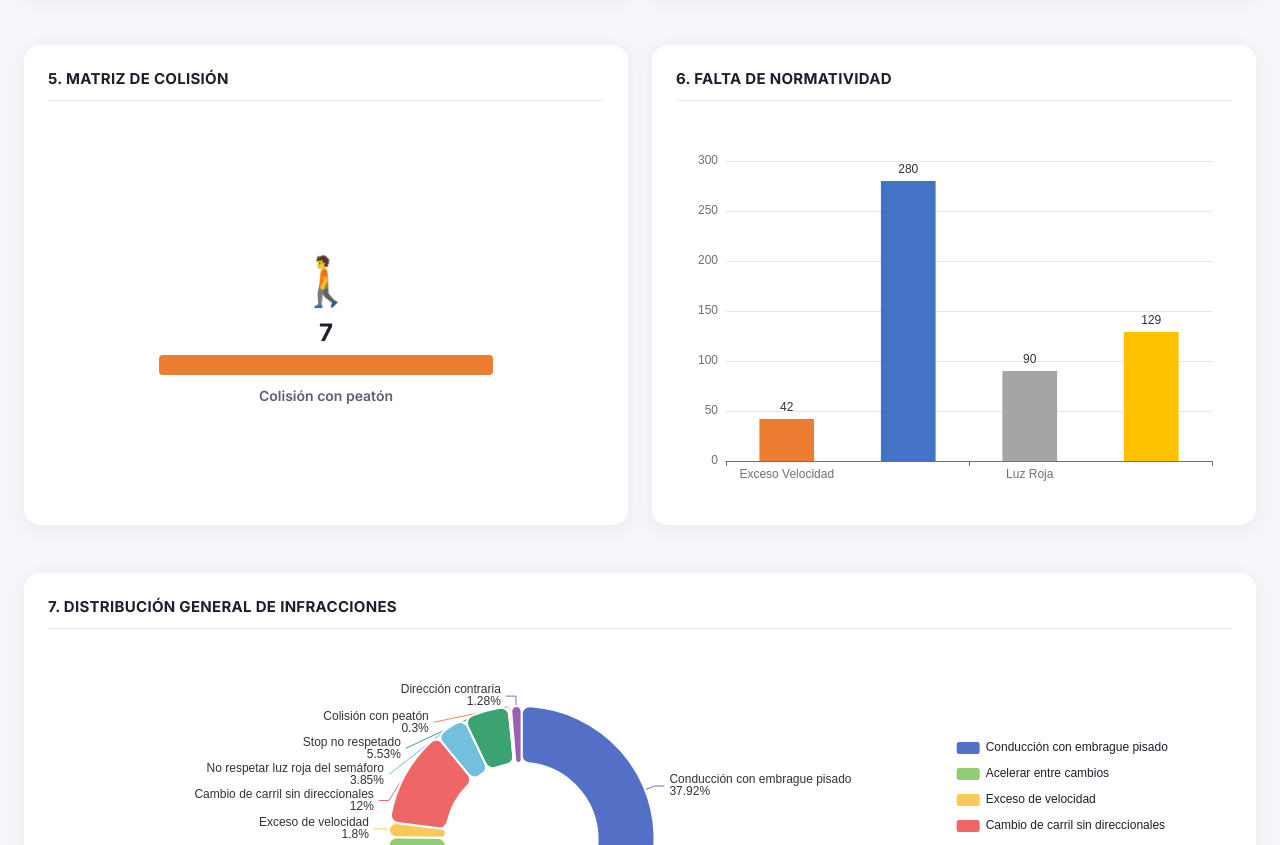
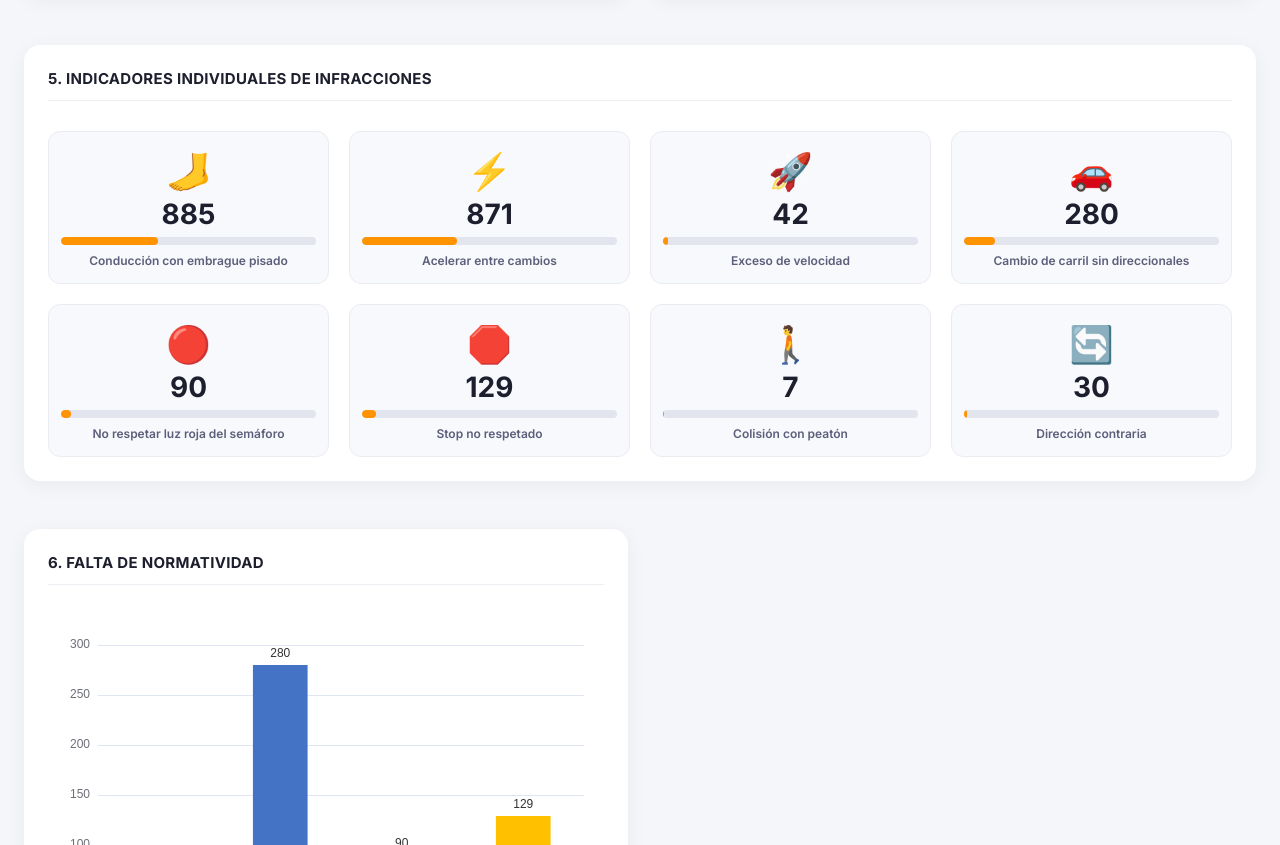
Before and after one commit to TeamDeveloperInnovatechVR/InnovacionAnaliticaSimulador, a plain HTML site: page index.html in a window 1280 px wide. Shown: the part 1369-2214 px from the top of the page. Drawn offline with nearby package versions, Linux system fonts and the light colour scheme.

Commit message:
Ajustado

```diff
--- a/index.html
+++ b/index.html
@@ -1,15 +1,16 @@
 <!DOCTYPE html>
 <html lang="es">
 <head>
-    <meta charset="UTF-8">
-    <meta name="viewport" content="width=device-width, initial-scale=1.0">
+    <meta charset="UTF-8" />
+    <meta name="viewport" content="width=device-width, initial-scale=1.0" />
     <title>Dashboard · Analitica Simuladores</title>
 
-    <script src="https://cdn.jsdelivr.net/npm/echarts/dist/echarts.min.js"></script>
+    <script src="https://cdn.jsdelivr.net/npm/echarts/dist/echarts.min.js">
+    </script>
 
-    <link rel="preconnect" href="https://fonts.googleapis.com">
-    <link rel="preconnect" href="https://fonts.gstatic.com" crossorigin>
-    <link href="https://fonts.googleapis.com/css2?family=Inter:wght@400;500;600;700&display=swap" rel="stylesheet">
+    <link rel="preconnect" href="https://fonts.googleapis.com" />
+    <link rel="preconnect" href="https://fonts.gstatic.com" crossorigin />
+    <link href="https://fonts.googleapis.com/css2?family=Inter:wght@400;500;600;700&display=swap" rel="stylesheet" />
 
     <style>
         /* ===== ESTILOS BASE Y VARIABLES ===== */
@@ -284,51 +285,69 @@
             color: #1E1F2E;
         }
 
-        /* ===== BLOQUE 5: DISEÑO COLISIONES CON ICONOS ===== */
-        .colisiones-ui-grid {
+        /* ===== NUEVA SECCIÓN DE INDICADORES INDIVIDUALES ===== */
+        .indicadores-grid {
             display: grid;
-            grid-template-columns: 1fr;
-            gap: 16px;
-            height: calc(100% - 40px);
-            align-items: center;
-            padding-top: 20px;
+            grid-template-columns: repeat(4, 1fr);
+            gap: 20px;
+            padding-top: 10px;
         }
 
-        .colisiones-column {
-            display: flex;
-            flex-direction: column;
-            align-items: center;
-            height: 100%;
-            justify-content: center;
+        .indicador-item {
+            background: #F8F9FC;
+            border-radius: 12px;
+            padding: 18px 12px 14px;
+            text-align: center;
+            border: 1px solid #EAECF2;
+            transition: box-shadow 0.2s;
         }
 
-        .colisiones-icon {
-            font-size: 48px;
+        .indicador-item:hover {
+            box-shadow: 0 4px 12px rgba(0, 0, 0, 0.06);
+        }
+
+        .indicador-icon {
+            font-size: 36px;
+            line-height: 1.2;
+            margin-bottom: 4px;
+        }
+
+        .indicador-valor {
+            font-size: 28px;
+            font-weight: 700;
+            color: #1E1F2E;
+            margin-bottom: 6px;
+        }
+
+        .indicador-bar-container {
+            width: 100%;
+            height: 8px;
+            background: #E2E4EE;
+            border-radius: 4px;
+            overflow: hidden;
             margin-bottom: 8px;
         }
 
-        .colisiones-bar-val {
-            font-weight: 700;
-            font-size: 24px;
-            margin-bottom: 8px;
+        .indicador-bar {
+            height: 100%;
+            border-radius: 4px;
+            background: var(--orange-primary);
+            transition: width 0.4s ease;
         }
 
-        .colisiones-bar {
-            width: 60%;
-            border-radius: 4px;
-            min-height: 16px;
-            transition: width 0.5s ease;
+        .indicador-label {
+            font-size: 12px;
+            font-weight: 600;
+            color: var(--bluegray-dark);
+            line-height: 1.3;
         }
 
-        .colisiones-label {
-            font-size: 14px;
-            font-weight: 600;
-            color: var(--bluegray-dark);
-            text-align: center;
-            margin-top: 12px;
-        }
+        /* ===== BLOQUE 5: COLISIONES (ya no se usa, se reemplazó por indicadores) ===== */
+        /* se mantiene por si acaso, pero no se usa */
 
-        /* ===== TARJETA DE PASTEL (ocupa ambas columnas) ===== */
+        /* ===== BLOQUE 6: NORMATIVIDAD ===== */
+
+        /* ===== TARJETA DE PASTEL ===== */
         .card-full-width {
             grid-column: 1 / -1;
         }
@@ -362,6 +381,15 @@
             }
             .card-full-width {
                 grid-column: 1;
+            }
+            .indicadores-grid {
+                grid-template-columns: repeat(2, 1fr);
+            }
+        }
+
+        @media (max-width: 600px) {
+            .indicadores-grid {
+                grid-template-columns: 1fr;
             }
         }
     </style>
@@ -441,17 +469,13 @@
                 </div>
             </div>
 
-            <div class="card">
+            <!-- ===== NUEVA TARJETA CON 8 INDICADORES INDIVIDUALES ===== -->
+            <div class="card card-full-width">
                 <div class="card-header">
-                    <h3>5. Matriz de colisión</h3>
+                    <h3>5. Indicadores individuales de infracciones</h3>
                 </div>
-                <div class="colisiones-ui-grid">
-                    <div class="colisiones-column">
-                        <div class="colisiones-icon">🚶</div>
-                        <div class="colisiones-bar-val" id="valColPeaton">7</div>
-                        <div class="colisiones-bar" id="barColPeaton" style="background:#ED7D31; height: 20px;"></div>
-                        <div class="colisiones-label">Colisión con peatón</div>
-                    </div>
+                <div class="indicadores-grid" id="indicadoresContainer">
+                    <!-- Los 8 items se generarán dinámicamente con JS -->
                 </div>
             </div>
 
@@ -478,22 +502,22 @@
     </div>
 
     <script>
-        // Mapeo único con las 8 variables especificadas
+        // ===== DEFINICIÓN DE VARIABLES =====
         const VARIABLES_METRICAS = [
-            { key: "conduccion_embrague_pisado", label: "Conducción con embrague pisado", val: 885 },
-            { key: "acelerar_entre_cambios", label: "Acelerar entre cambios", val: 871 },
-            { key: "exceso_velocidad", label: "Exceso de velocidad", val: 42 },
-            { key: "cambio_carril_sin_direccionales", label: "Cambio de carril sin direccionales", val: 280 },
-            { key: "no_respetar_luz_roja", label: "No respetar luz roja del semáforo", val: 90 },
-            { key: "stop_no_respetado", label: "Stop no respetado", val: 129 },
-            { key: "colision_peaton", label: "Colisión con peatón", val: 7 },
-            { key: "direccion_contraria", label: "Dirección contraria", val: 30 }
+            { key: "conduccion_embrague_pisado", label: "Conducción con embrague pisado", val: 885, icon: "🦶" },
+            { key: "acelerar_entre_cambios", label: "Acelerar entre cambios", val: 871, icon: "⚡" },
+            { key: "exceso_velocidad", label: "Exceso de velocidad", val: 42, icon: "🚀" },
+            { key: "cambio_carril_sin_direccionales", label: "Cambio de carril sin direccionales", val: 280, icon: "🚗" },
+            { key: "no_respetar_luz_roja", label: "No respetar luz roja del semáforo", val: 90, icon: "🔴" },
+            { key: "stop_no_respetado", label: "Stop no respetado", val: 129, icon: "🛑" },
+            { key: "colision_peaton", label: "Colisión con peatón", val: 7, icon: "🚶" },
+            { key: "direccion_contraria", label: "Dirección contraria", val: 30, icon: "🔄" }
         ];
 
         // Instancias de Gráficos ECharts
         let chartEficiente, chartSeguridad, chartGeneral, chartNormatividad, chartPie;
 
-        // Renderizado inicial del panel de control
+        // ===== PANEL DE CONTROLES =====
         function iniciarPanelControles() {
             const contenedor = document.getElementById("controlesInputs");
             contenedor.innerHTML = "";
@@ -508,7 +532,26 @@
             });
         }
 
-        // Lectura en tiempo real de los controles de usuario
+        // ===== GENERAR TARJETAS DE INDICADORES =====
+        function generarIndicadores() {
+            const container = document.getElementById("indicadoresContainer");
+            container.innerHTML = "";
+            VARIABLES_METRICAS.forEach((item, index) => {
+                const div = document.createElement("div");
+                div.className = "indicador-item";
+                div.innerHTML = `
+                    <div class="indicador-icon">${item.icon}</div>
+                    <div class="indicador-valor" id="indValor_${index}">${item.val}</div>
+                    <div class="indicador-bar-container">
+                        <div class="indicador-bar" id="indBar_${index}" style="width:0%;"></div>
+                    </div>
+                    <div class="indicador-label">${item.label}</div>
+                `;
+                container.appendChild(div);
+            });
+        }
+
+        // ===== OBTENER DATOS ACTUALES =====
         function obtenerDatosActuales() {
             const dataMap = {};
             VARIABLES_METRICAS.forEach((item, index) => {
@@ -519,12 +562,23 @@
             return dataMap;
         }
 
+        // ===== ACTUALIZAR INDICADORES =====
+        function actualizarIndicadores(datos, total) {
+            VARIABLES_METRICAS.forEach((item, index) => {
+                const valor = datos[item.key] || 0;
+                const pct = total > 0 ? (valor / total) * 100 : 0;
+
+                const valorEl = document.getElementById(`indValor_${index}`);
+                const barEl = document.getElementById(`indBar_${index}`);
+                if (valorEl) valorEl.textContent = valor;
+                if (barEl) barEl.style.width = `${Math.min(pct, 100)}%`;
+            });
+        }
+
         // ===== GRÁFICO DE PASTEL =====
         function crearPieChart(id, categorias, valores) {
             const chartDom = document.getElementById(id);
             if (!chartDom) return;
-
-            // Re-inicializar si ya existía para evitar duplicados en renderizado continuo
             const chart = echarts.getInstanceByDom(chartDom) || echarts.init(chartDom);
 
             const data = categorias.map((c, i) => ({ name: c, value: valores[i] }))
@@ -567,13 +621,12 @@
             return chart;
         }
 
+        // ===== ACTUALIZAR DASHBOARD COMPLETO =====
         function actualizarDashboard() {
             const datos = obtenerDatosActuales();
-
-            // Cálculo del Valor Sumatorio Total
             const sumaTotal = Object.values(datos).reduce((acc, current) => acc + current, 0) || 1;
 
-            // 1. RENDER ERRORES DE CONDUCCIÓN EFICIENTE (Solo las variables eficientes disponibles)
+            // 1. Gráfico errores de conducción eficiente
             const dEficiente = [
                 datos.conduccion_embrague_pisado,
                 datos.acelerar_entre_cambios
@@ -596,7 +649,7 @@
                 }]
             });
 
-            // 2. MATRIZ GENERAL DE INFRACCIONES DE SEGURIDAD (Todas las de seguridad vial disponibles)
+            // 2. Matriz de seguridad
             const cSeguridad = [
                 'Dirección contraria', 'Colisión con peatón', 'Stop no respetado',
                 'No respetar luz roja', 'Cambio de carril', 'Exceso velocidad'
@@ -622,7 +675,7 @@
                 }]
             });
 
-            // 3. MATRIZ GENERAL DE INFRACCIONES (Se reajusta a las variables filtradas más representativas)
+            // 3. Matriz general
             const dGeneral = [
                 datos.direccion_contraria, datos.colision_peaton, datos.cambio_carril_sin_direccionales,
                 datos.acelerar_entre_cambios, datos.conduccion_embrague_pisado
@@ -645,17 +698,17 @@
                 }]
             });
 
-            // 4. ACTUALIZACIÓN DE TARJETA INTERACTIVA DE EMBRAGUE
+            // 4. Tarjeta embrague
             const vEmbrague = datos.conduccion_embrague_pisado;
             const pctEmbrague = ((vEmbrague / sumaTotal) * 100).toFixed(2);
             document.getElementById("embragueNum").innerText = vEmbrague.toLocaleString();
             document.getElementById("embraguePct").innerText = `${pctEmbrague}%`;
             document.getElementById("embragueTotal").innerText = sumaTotal.toLocaleString();
 
-            // 5. INTERFAZ GRÁFICA DE MATRIZ DE COLISIÓN (Solo cuenta con Peatón)
-            document.getElementById("valColPeaton").innerText = datos.colision_peaton;
+            // 5. Indicadores individuales
+            actualizarIndicadores(datos, sumaTotal);
 
-            // 6. FALTA DE NORMATIVIDAD (Exceso de velocidad, cambio carril, no respetar luz roja, stop)
+            // 6. Falta de normatividad
             const dNormas = [datos.exceso_velocidad, datos.cambio_carril_sin_direccionales, datos.no_respetar_luz_roja, datos.stop_no_respetado];
             chartNormatividad.setOption({
                 grid: { top: 40, bottom: 40, left: 50, right: 20 },
@@ -678,13 +731,13 @@
                 }]
             });
 
-            // 7. GRÁFICO DE PASTEL (Distribución general completa)
+            // 7. Gráfico de pastel
             const todasLasCategorias = VARIABLES_METRICAS.map(item => item.label);
             const todosLosValores = VARIABLES_METRICAS.map(item => datos[item.key]);
             chartPie = crearPieChart('chartPie', todasLasCategorias, todosLosValores);
         }
 
-        // Inicialización del ecosistema al cargar ventana y redimensionamiento
+        // ===== INICIALIZACIÓN =====
         window.addEventListener('resize', () => {
             if (chartEficiente) chartEficiente.resize();
             if (chartSeguridad) chartSeguridad.resize();
@@ -693,8 +746,9 @@
             if (chartPie) chartPie.resize();
         });
 
-        window.onload = function () {
+        window.onload = function() {
             iniciarPanelControles();
+            generarIndicadores();
 
             chartEficiente = echarts.init(document.getElementById('chartEficiente'));
             chartSeguridad = echarts.init(document.getElementById('chartSeguridad'));
```
